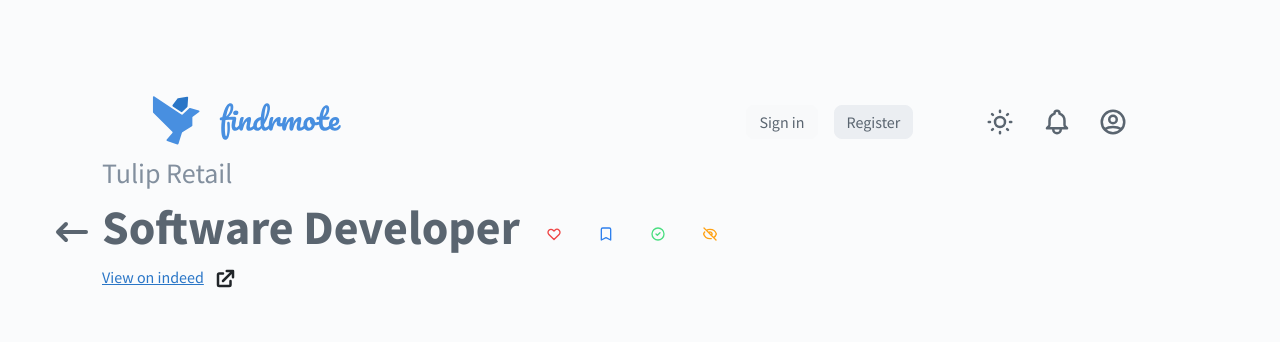
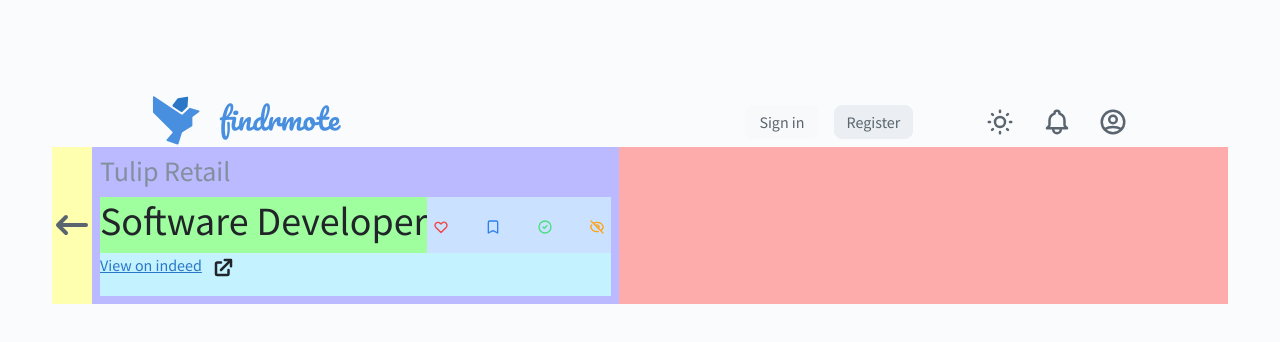
Before and after one commit to CIS-3750-Dream-Team/findrmote, a React (Create React App) app in the folder app/: page /job1 in a window 1280 px wide. Shown: the top 342 px of the page. Built offline with nearby package versions, Linux system fonts and the light colour scheme.

Commit message:
changed the order of the elements job header

```diff
--- a/app/src/js/components/JobHeader.js
+++ b/app/src/js/components/JobHeader.js
@@ -17,21 +17,22 @@
 export default function JobHeader({ job_data }) {
   return (
     <div className="job-header-div">
-      <div className="back-button-div">
+      <div className="back-button-section">
         <HiArrowNarrowLeft className="back-button"></HiArrowNarrowLeft>
       </div>
-      <div className="job-section-div">
-        <div className="job-title-div">
-          <h3>Tulip Retail</h3>
+      <div className="job-section-container">
+        <h3>Tulip Retail</h3>
+        <div className="job-title-function-group">
           <h1>Software Developer</h1>
+          <div className="job-functions-div">
+            <JobControl/>
+          </div>
+        </div>
+        <div className="original-link-div">
           <p>
             <a href = "#">View on indeed</a>&nbsp;&nbsp;&nbsp;
             <HiExternalLink className="external-link-icon"></HiExternalLink>
           </p>
-
-        </div>
-        <div className="job-functions-div">
-          <JobControl/>
         </div>
       </div>
     </div>
--- a/app/src/scss/jobHeader.scss
+++ b/app/src/scss/jobHeader.scss
@@ -8,25 +8,37 @@
 
 .job-header-div {
 
+  background-color: rgb(253, 171, 171);
   width: 100%;
   display: flex;
   flex-direction: row;
   align-items: left;
 
-  .job-section-div {
-    display: flex;
-    flex-direction: row;
-    align-items: left;
-    justify-content: left;
-    flex-wrap: wrap;
-  }
-
-  .job-title-div {
+  .job-section-container {
+    background-color: rgb(187, 185, 255);
     display: flex;
     flex-direction: column;
     align-items: left;
-    justify-content: center;
-    padding: 10px;
+    justify-content: left;
+    padding: 0.5em;
+
+    .job-title-function-group {
+      background-color: rgb(159, 255, 159);
+      display: flex;
+      flex-direction: row;
+      align-items: left;
+      justify-content: left;
+      flex-wrap: wrap;
+    }
+
+    .original-link-div {
+      background-color: rgb(196, 243, 255);
+      display: flex;
+      flex-direction: row;
+      align-items: center;
+      justify-content: left;
+    }
+
     & > h1 {
       color: $text1;
       font-size: 3em;
@@ -40,7 +52,8 @@
     }
    }
 
-   .back-button-div {
+   .back-button-section {
+    background-color: rgb(254, 255, 175);
     display: flex;
     flex-direction: column;
     align-items: left;
@@ -53,11 +66,11 @@
 
   .job-functions-div {
 
+    background-color: rgb(202, 225, 255);
     display: flex;
     flex-direction: row;
     align-items: center;
     justify-content: left;
-    padding:10px;
 
   }
 
```
